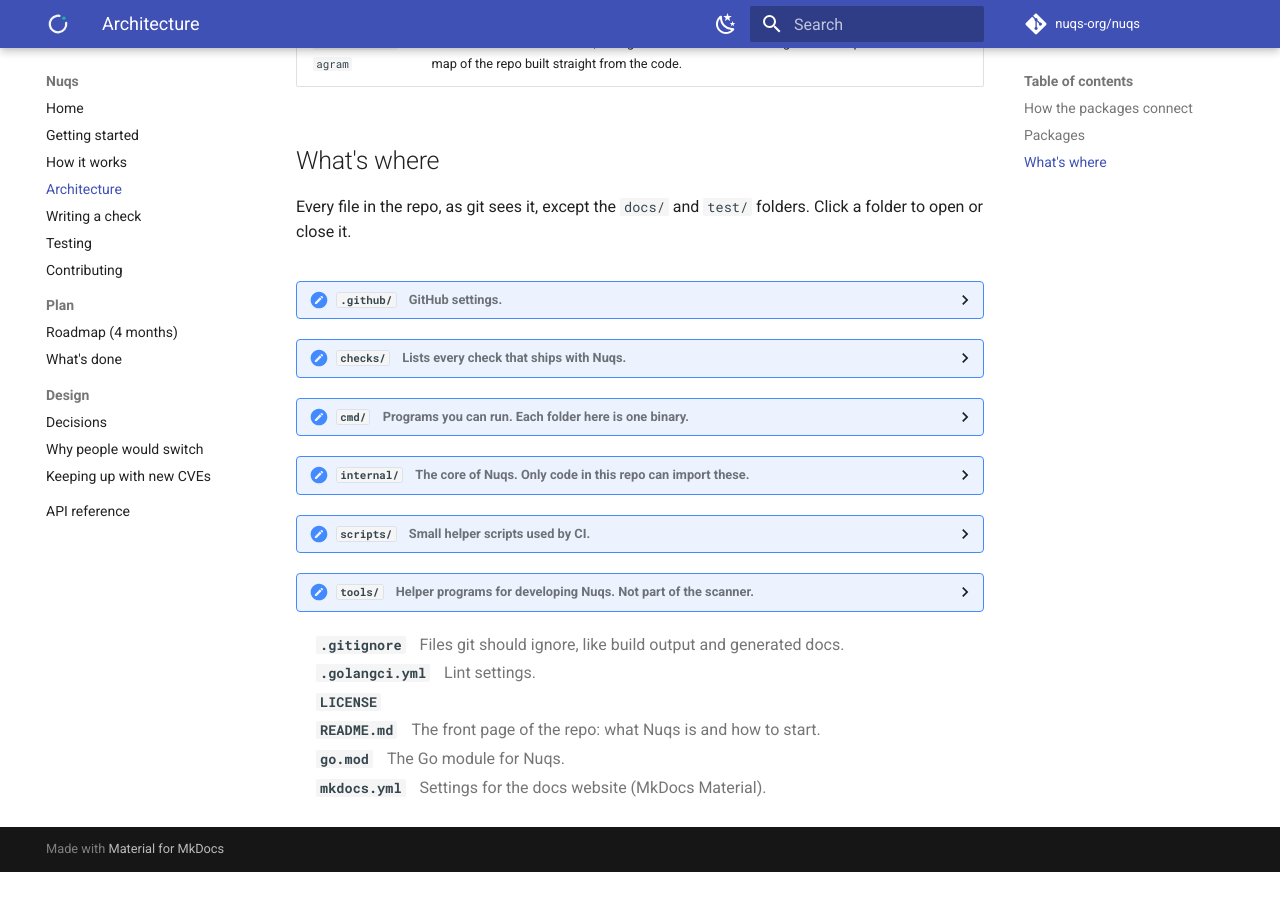
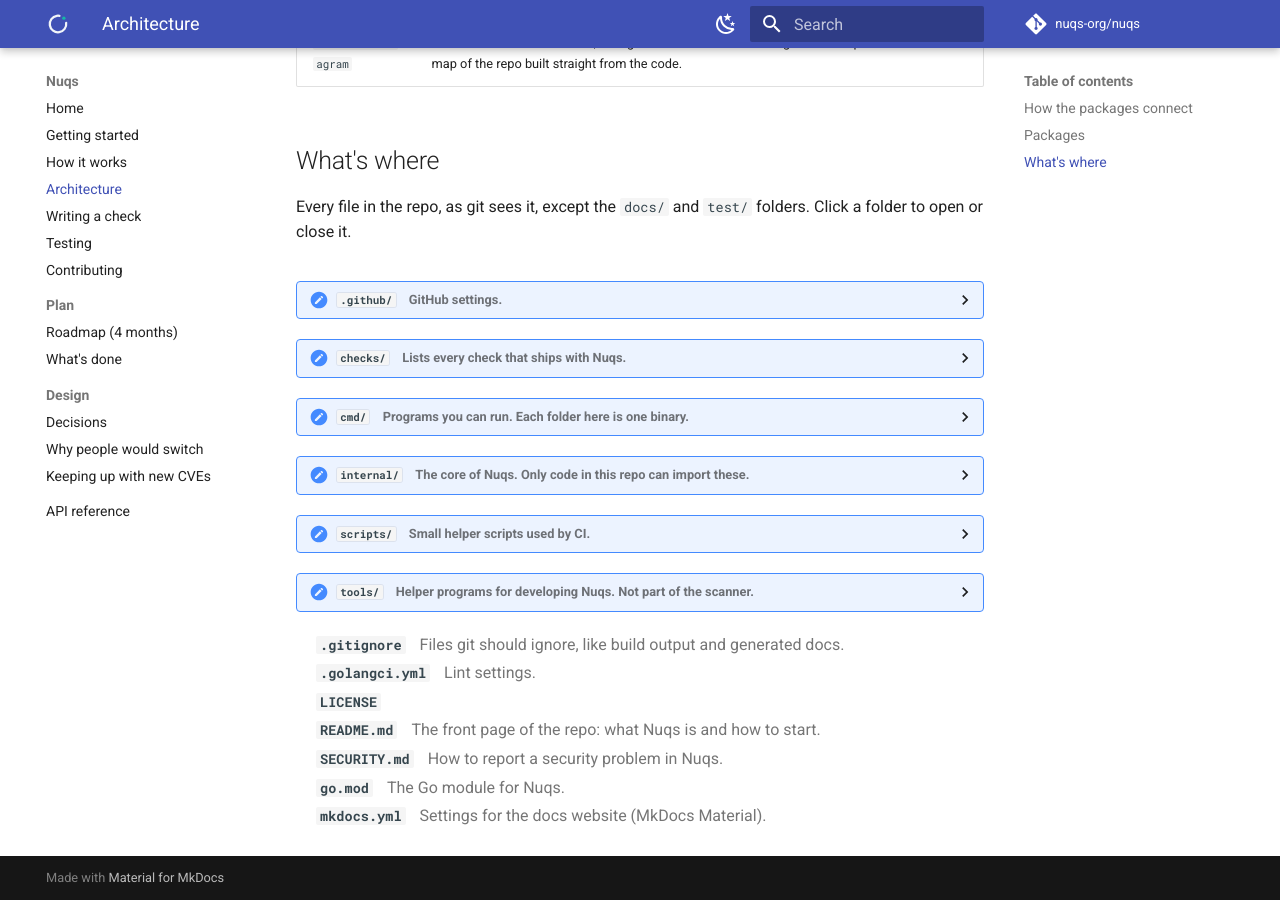
Before and after one commit to 92meharali/nuqs, an MkDocs documentation site: the page built from docs/architecture.md, in a window 1280 px wide and 900 px high, scrolled down 1821 px. Built offline with MkDocs 1.6.1 and Material for MkDocs 9.7.7, drawn with Linux system fonts in a browser that asks for light colours; comment, search, counter and statistics services are not loaded; before the commit the page ends 2693 px from its top, so only the background shows below that.

Commit message:
update architecture diagram

```diff
--- a/docs/architecture.md
+++ b/docs/architecture.md
@@ -197,6 +197,7 @@ Every file in the repo, as git sees it, except the `docs/` and `test/` folders.
 <li><code>.golangci.yml</code> <span class="note">Lint settings.</span></li>
 <li><code>LICENSE</code></li>
 <li><code>README.md</code> <span class="note">The front page of the repo: what Nuqs is and how to start.</span></li>
+<li><code>SECURITY.md</code> <span class="note">How to report a security problem in Nuqs.</span></li>
 <li><code>go.mod</code> <span class="note">The Go module for Nuqs.</span></li>
 <li><code>mkdocs.yml</code> <span class="note">Settings for the docs website (MkDocs Material).</span></li>
 </ul>
```
